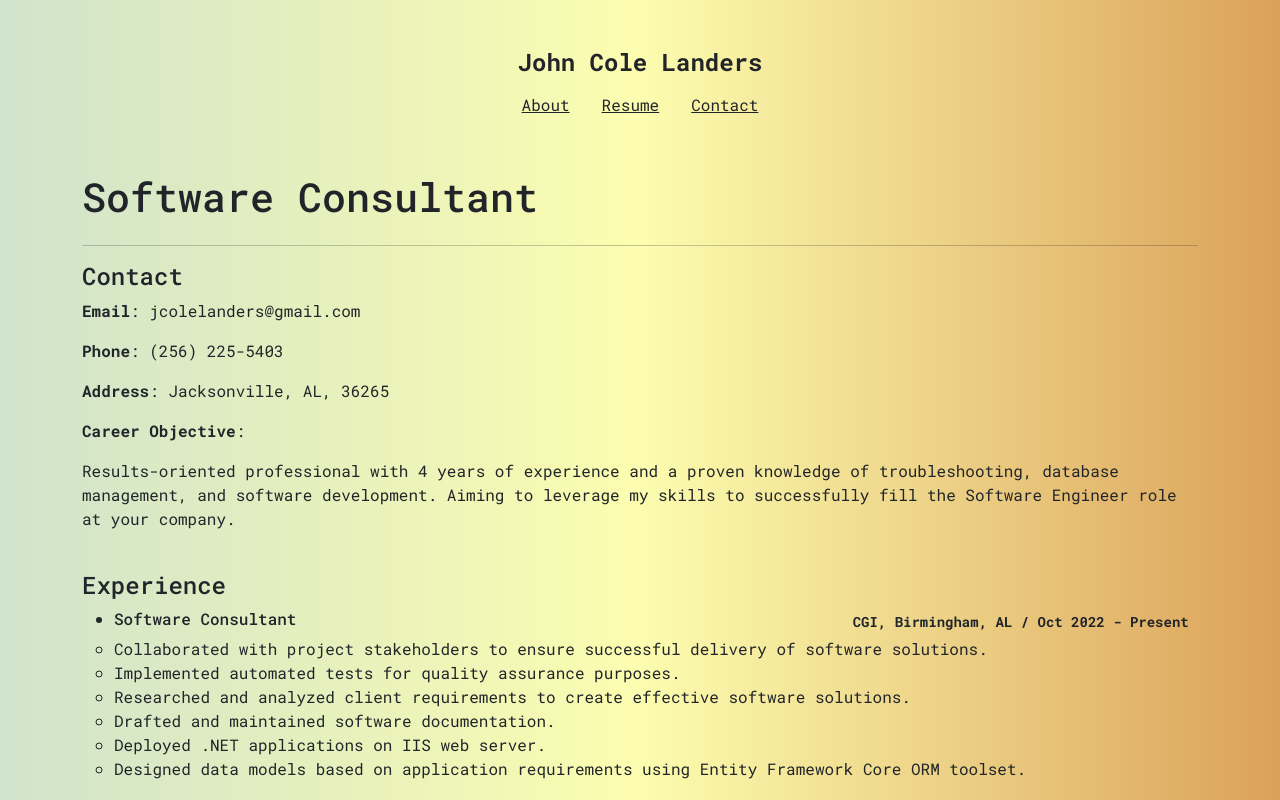
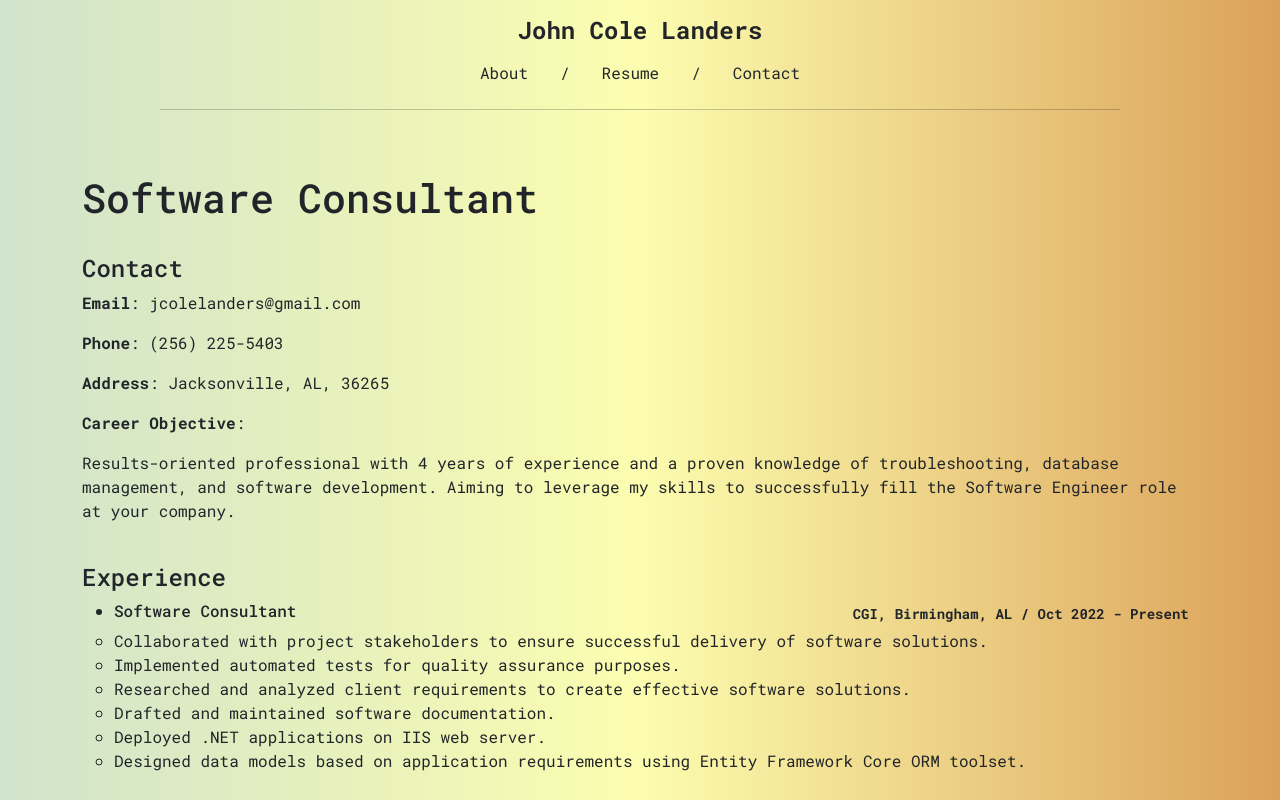
Before and after one commit to jlanders2/landers-portfolio, a Next.js app: page /resume in a window 1280 px wide. Shown: the top 800 px of the page. Built offline with nearby package versions, Linux system fonts and the light colour scheme.

Commit message:
updating styles, make shit look a bit better

```diff
--- a/src/app/globals.css
+++ b/src/app/globals.css
@@ -8,10 +8,14 @@ input, textarea, #contactSubmit {
     color: #000 !important;
 }
 
-.navButton {
+.navButton, .navDivider {
     background-color: rgba(0,0,0,0) !important;
 }
 
 .navButton:hover a{
     color: rgb(157, 196, 148) !important;
 }
+
+a {
+    text-decoration: none !important;
+}
--- a/src/app/layout.js
+++ b/src/app/layout.js
@@ -19,6 +19,9 @@ export default function RootLayout({ children }) {
         <header>
           <Navbar />
         </header>
+        <div className="d-flex justify-content-center">
+          <hr className="w-75"/>
+        </div>
         <content>
           <div className="mt-5 pb-5">{children}
           </div>
--- a/src/app/resume/page.js
+++ b/src/app/resume/page.js
@@ -6,7 +6,7 @@ export default function Resume() {
         <div className="d-flex justify-content-between">
             <h1>Software Consultant</h1>
         </div>
-        <hr/>
+        <br />
         <h4>Contact</h4>
         <p><b>Email</b>: jcolelanders@gmail.com</p>
         <p><b>Phone</b>: (256) 225-5403</p>
@@ -39,11 +39,11 @@ export default function Resume() {
             <br/>
             <li>
                 <div className="row">
-                    <div className="col-8">
+                    <div className="col-md-8 col-xs-6">
                         <p className="h6">Software Developer</p>
                     </div>
-                    <div className="col-4">
-                    <small className="fw-bold">WMP Crates, Oxford, AL / Apr 2019 - Sep 2022</small>
+                    <div className="col-md-4 col-xs-6">
+                        <small className="fw-bold">WMP Crates, Oxford, AL / Apr 2019 - Sep 2022</small>
                     </div>
                 </div>
                 <div className="row">
--- a/src/components/navbar.js
+++ b/src/components/navbar.js
@@ -1,7 +1,7 @@
 import Link from "next/link";
 
 export function Navbar() {
-    return <div className="container pt-5">
+    return <div className="container pt-3">
         <div className="w-100 d-flex justify-content-center">
             <p className="h4 fw-bold">
                 John Cole Landers
@@ -12,8 +12,14 @@ export function Navbar() {
                 <li className="list-group-item list-group-item-action text-center border-0 navButton">
                     <Link className="link-dark" href="/about">About</Link>
                 </li>
+                <li className="list-group-item list-group-item-action text-center border-0 navDivider">
+                    /
+                </li>
                 <li className="list-group-item list-group-item-action text-center border-0 navButton">
                     <Link className="link-dark" href="/resume">Resume</Link>
+                </li>
+                <li className="list-group-item list-group-item-action text-center border-0 navDivider">
+                    /
                 </li>
                 <li className="list-group-item list-group-item-action text-center border-0 navButton">
                     <Link className="link-dark" href="/contact">Contact</Link>
```
